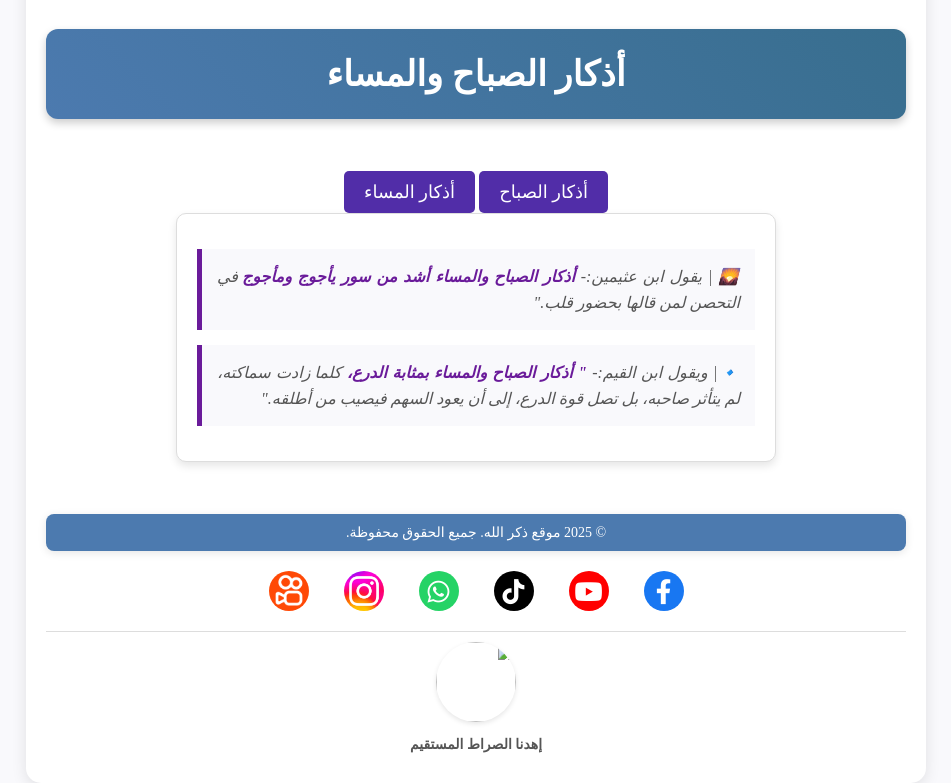
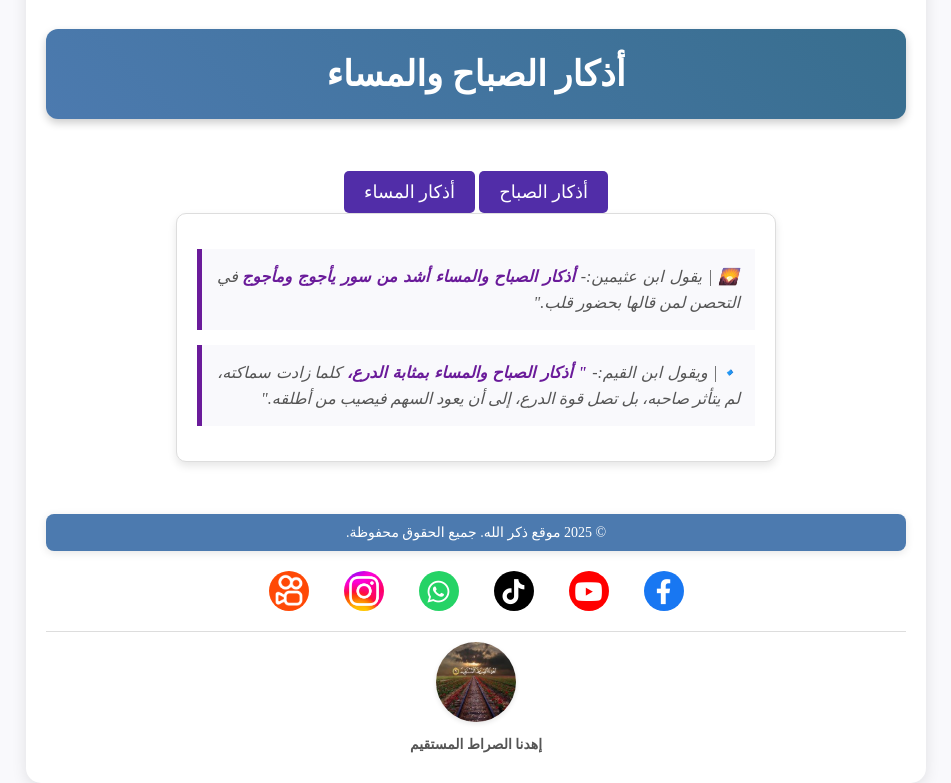
Before and after one commit to Hamed-Ali-Hamid/Ehdena_Alsrat_Almostakem, a plain HTML site: page index.html in a window 1280 px wide. Shown: the part 603-1386 px from the top of the page, without its empty margins (164-1115 px from the left). Drawn offline with Linux system fonts and the light colour scheme.

Commit message:
Update index.html

```diff
--- a/index.html
+++ b/index.html
@@ -85,7 +85,7 @@
                 <div class="social-links">
                     <div class="social-item">
                         <a href="https://www.whatsapp.com/channel/0029VasKYN51XqueigjMXj1K" target="_blank">
-                            <img src="" alt="">
+                            <img src="https://github.com/Hamed-Ali-Hamid/Ehdena_Alsrat_Almostakem/blob/main/images.jpeg?raw=true" alt="إهدنا الصراط المستقيم">
                         </a>
                         <p>إهدنا الصراط المستقيم</p>
                     </div>
```
